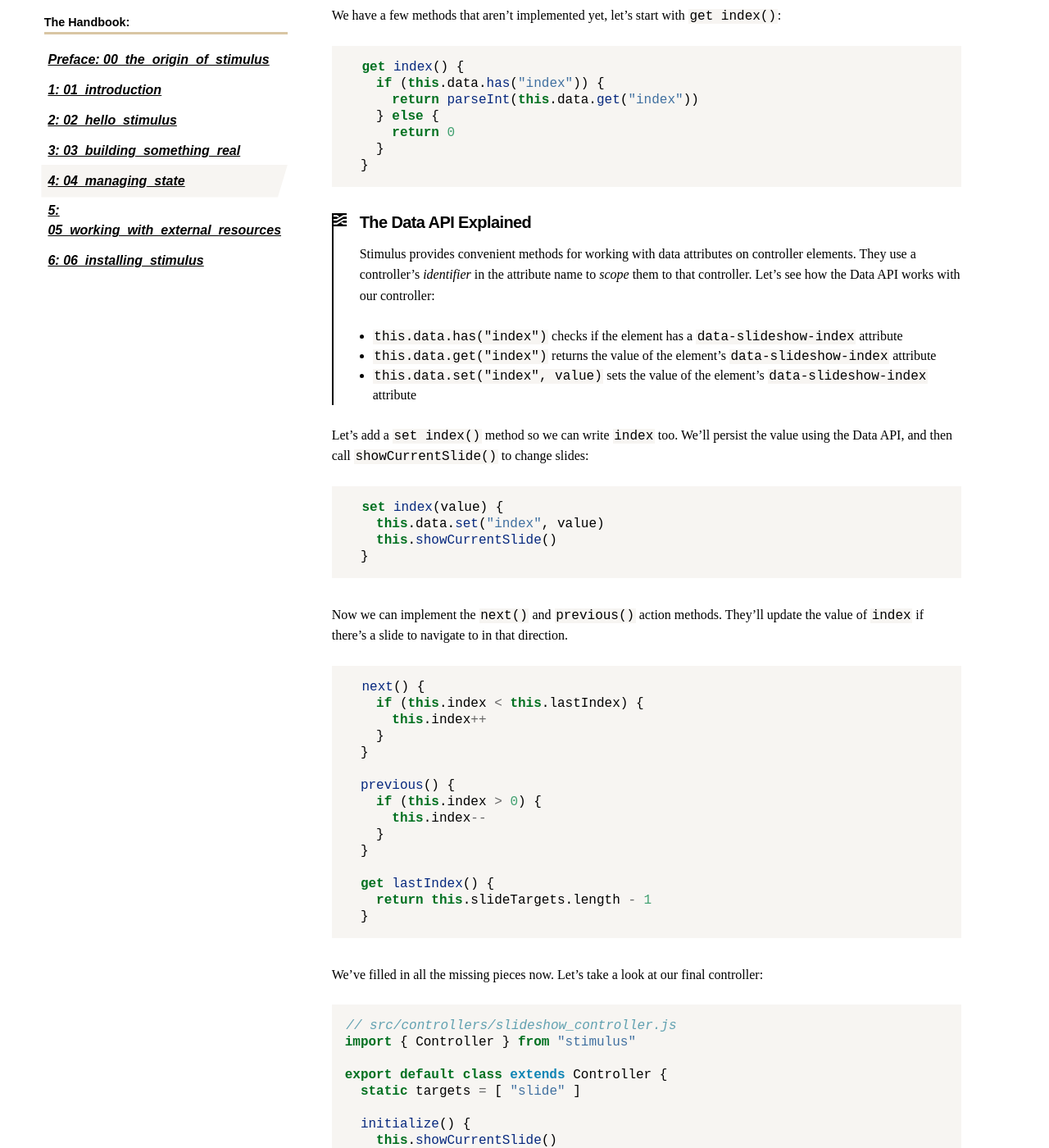
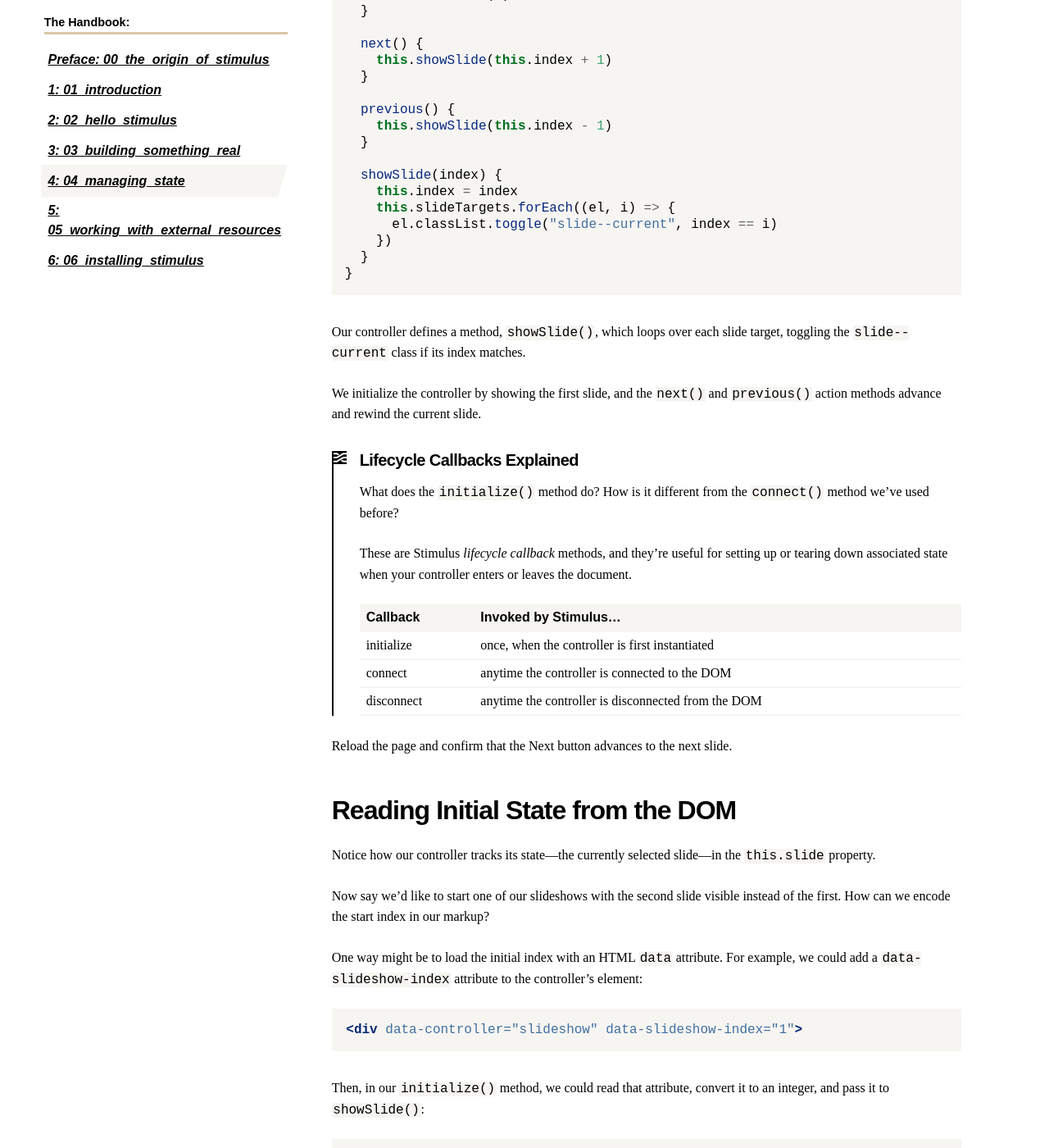
Before and after one commit to hotwired/stimulus-site, a Jekyll site: the page built from _handbook/04_managing_state.md, in a window 1280 px wide and 1400 px high, scrolled down 1545 px. Shown: the whole window at 82% size. Built offline with Jekyll 4.4.1, drawn with Linux system fonts in a browser that asks for light colours; some web fonts are replaced; comment, search, counter and statistics services are not loaded; some of the changed text lies outside the part shown.

Commit message:
Managing State

````diff
--- a/_handbook/04_managing_state.md
+++ b/_handbook/04_managing_state.md
@@ -4,9 +4,17 @@
 
 # Managing State
 
-Let's build a simple slideshow—a set of slides and two buttons for navigating them. We'll manage the slideshow's state with DOM data attributes using Stimulus’ Data API.
+Most contemporary frameworks encourage you to keep state in JavaScript at all times. They treat the DOM as a write-only rendering target, reconciled by client-side templates consuming JSON from the server.
 
-As usual, it all starts with some HTML:
+Stimulus takes a different approach. A Stimulus application's state lives as attributes in the DOM; controllers themselves are largely stateless. This approach makes it possible to work with HTML from anywhere—the initial document, an Ajax request, a Turbolinks visit, or even another JavaScript library—and have associated controllers spring to life automatically without any explicit initialization step.
+
+## Building a Slideshow
+
+In the last chapter, we learned how a Stimulus controller can maintain simple state in the document by adding a class name to an element. But what do we do when we need to store a value, not just a simple flag?
+
+We'll investigate this question by building a slideshow controller which keeps its currently selected slide index in an attribute.
+
+As usual, we'll begin with HTML:
 
 ```html
 <div data-controller="slideshow">
@@ -20,7 +28,9 @@
 </div>
 ```
 
-We'll add a couple styles for controlling visibility:
+Each `slide` target represents a single slide in the slideshow. Our controller will be responsible for making sure only one slide is visible at a time.
+
+We can use CSS to hide all slides by default, only showing them when the `slide--current` class is applied:
 
 ```css
 .slide {
@@ -32,9 +42,104 @@
 }
 ```
 
-Slides are all hidden by default, and we can reveal one by adding the `slide--current` class name to it.
+Now let's draft our controller. Create a new file, `src/controllers/slideshow_controller.js`, as follows:
 
-Now let's start writing our controller:
+```js
+// src/controllers/slideshow_controller.js
+import { Controller } from "stimulus"
+
+export default class extends Controller {
+  static targets = [ "slide" ]
+
+  initialize() {
+    this.showSlide(0)
+  }
+
+  next() {
+    this.showSlide(this.index + 1)
+  }
+
+  previous() {
+    this.showSlide(this.index - 1)
+  }
+
+  showSlide(index) {
+    this.index = index
+    this.slideTargets.forEach((el, i) => {
+      el.classList.toggle("slide--current", index == i)
+    })
+  }
+}
+```
+
+Our controller defines a method, `showSlide()`, which loops over each slide target, toggling the `slide--current` class if its index matches.
+
+We initialize the controller by showing the first slide, and the `next()` and `previous()` action methods advance and rewind the current slide.
+
+> ### Lifecycle Callbacks Explained
+>
+> What does the `initialize()` method do? How is it different from the `connect()` method we've used before?
+>
+> These are Stimulus _lifecycle callback_ methods, and they're useful for setting up or tearing down associated state when your controller enters or leaves the document.
+>
+> Callback   | Invoked by Stimulus…
+> ---------- | --------------------
+> initialize | once, when the controller is first instantiated
+> connect    | anytime the controller is connected to the DOM
+> disconnect | anytime the controller is disconnected from the DOM
+
+Reload the page and confirm that the Next button advances to the next slide.
+
+## Reading Initial State from the DOM
+
+Notice how our controller tracks its state—the currently selected slide—in the `this.slide` property.
+
+Now say we'd like to start one of our slideshows with the second slide visible instead of the first. How can we encode the start index in our markup?
+
+One way might be to load the initial index with an HTML `data` attribute. For example, we could add a `data-slideshow-index` attribute to the controller's element:
+
+```html
+<div data-controller="slideshow" data-slideshow-index="1">
+```
+
+Then, in our `initialize()` method, we could read that attribute, convert it to an integer, and pass it to `showSlide()`:
+
+```js
+  initialize() {
+    const index = parseInt(this.element.getAttribute("data-slideshow-index"))
+    this.showSlide(index)
+  }
+```
+
+Working with `data` attributes on controller elements is common enough that Stimulus provides an API for it. Instead of reading the attribute value directly, we can use the more convenient `this.data.get()` method:
+
+```js
+  initialize() {
+    const index = parseInt(this.data.get("index"))
+    this.showSlide(index)
+  }
+```
+
+> ### The Data API Explained
+>
+> Each Stimulus controller has a `this.data` object with `has()`, `get()`, and `set()` methods. These methods provide convenient access to `data` attributes on the controller's element, scoped by the controller's identifier.
+>
+> For example, in our controller above:
+> * `this.data.has("index")` returns `true` if the controller's element has a `data-slideshow-index` attribute
+> * `this.data.get("index")` returns the string value of the element's `data-slideshow-index` attribute
+> * `this.data.set("index", index)` sets the element's `data-slideshow-index` attribute to the string value of `index`
+>
+> If your attribute name consists of more than one word, reference it as `camelCase` in JavaScript and `attribute-case` in HTML. For example, you can read the `data-slideshow-current-class-name` attribute with `this.data.get("currentClassName")`.
+
+Add the `data-slideshow-index` attribute to your controller's element, then reload the page to confirm the slideshow starts on the specified slide.
+
+## Persisting State in the DOM
+
+We've seen how to bootstrap our slideshow controller's initial slide index by reading it from a `data` attribute.
+
+As we navigate through the slideshow, however, that attribute does not stay in sync with the controller's `index` property. If we were to clone the controller's element in the document, the clone's controller would revert back to its initial state.
+
+We can improve our controller by defining a getter and setter for the `index` property which delegates to the Data API:
 
 ```js
 // src/controllers/slideshow_controller.js
@@ -48,125 +153,41 @@
   }
 
   next() {
+    this.index++
   }
 
   previous() {
+    this.index--
   }
 
   showCurrentSlide() {
-    this.slideTargets.forEach((element, index) => {
-      element.classList.toggle("slide--current", index == this.index)
+    this.slideTargets.forEach((el, i) => {
+      el.classList.toggle("slide--current", this.index == i)
     })
   }
 
   get index() {
-  }
-}
-```
-
-We have a few methods that aren't implemented yet, let's start with `get index()`:
-
-```js
-  get index() {
-    if (this.data.has("index")) {
-      return parseInt(this.data.get("index"))
-    } else {
-      return 0
-    }
-  }
-```
-
-> ### The Data API Explained
->
-> Stimulus provides convenient methods for working with data attributes on controller elements. They use a controller's _identifier_ in the attribute name to _scope_ them to that controller. Let's see how the Data API works with our controller:
-> * `this.data.has("index")` checks if the element has a `data-slideshow-index` attribute
-> * `this.data.get("index")` returns the value of the element's `data-slideshow-index` attribute
-> * `this.data.set("index", value)` sets the value of the element's `data-slideshow-index` attribute
-
-Let's add a `set index()` method so we can write `index` too. We'll persist the value using the Data API, and then call `showCurrentSlide()` to change slides:
-
-```js
-  set index(value) {
-    this.data.set("index", value)
-    this.showCurrentSlide()
-  }
-```
-
-Now we can implement the `next()` and `previous()` action methods. They'll update the value of `index` if there's a slide to navigate to in that direction.
-
-```js
-  next() {
-    if (this.index < this.lastIndex) {
-      this.index++
-    }
-  }
-
-  previous() {
-    if (this.index > 0) {
-      this.index--
-    }
-  }
-
-  get lastIndex() {
-    return this.slideTargets.length - 1
-  }
-```
-
-We've filled in all the missing pieces now. Let's take a look at our final controller:
-
-```js
-// src/controllers/slideshow_controller.js
-import { Controller } from "stimulus"
-
-export default class extends Controller {
-  static targets = [ "slide" ]
-
-  initialize() {
-    this.showCurrentSlide()
-  }
-
-  next() {
-    if (this.index < this.lastIndex) {
-      this.index++
-    }
-  }
-
-  previous() {
-    if (this.index > 0) {
-      this.index--
-    }
-  }
-
-  showCurrentSlide() {
-    this.slideTargets.forEach((element, index) => {
-      element.classList.toggle("slide--current", index == this.index)
-    })
-  }
-
-  get index() {
-    if (this.data.has("index")) {
-      return parseInt(this.data.get("index"))
-    } else {
-      return 0
-    }
+    return parseInt(this.data.get("index"))
   }
 
   set index(value) {
     this.data.set("index", value)
     this.showCurrentSlide()
   }
-
-  get lastIndex() {
-    return this.slideTargets.length - 1
-  }
 }
 ```
 
-To wrap up, let's inspect our working controller in action:
+We have renamed `showSlide()` to `showCurrentSlide()` and changed it to read from `this.index`. The `get index()` method returns the controller element's `data-slideshow-index` attribute as an integer. The `set index()` method sets that attribute and then refreshes the current slide.
 
-* Navigate through the slides and note how `data-slideshow-index` changes in the DOM.
-* Try starting on a different slide by setting an initial `index` in the HTML and reloading:
-  ```html
-  <div data-controller="slideshow"
-       data-slideshow-index="2">…</div>
-  ```
+Now our controller's state lives entirely in the DOM.
+
+## Wrap-Up and Next Steps
+
+In this chapter we've seen how to use the Stimulus Data API to load and persist the current index of a slideshow controller.
+
+From a usability perspective, our controller is incomplete. Consider how you might revise the controller to address the following issues:
+
+* The Previous button appears to do nothing when you are looking at the first slide. Internally, the `index` value decrements from `0` to `-1`. Could we make the value wrap around to the _last_ slide index instead? (There's a similar problem with the Next button.)
+* If we forget to specify the `data-slideshow-index` attribute, the `parseInt()` call in our `get index()` method will return `NaN`. Could we fall back to a default value of `0` in this case?
+
+Next we'll look at how to keep track of external resources, such as timers and HTTP requests, in Stimulus controllers.
````
